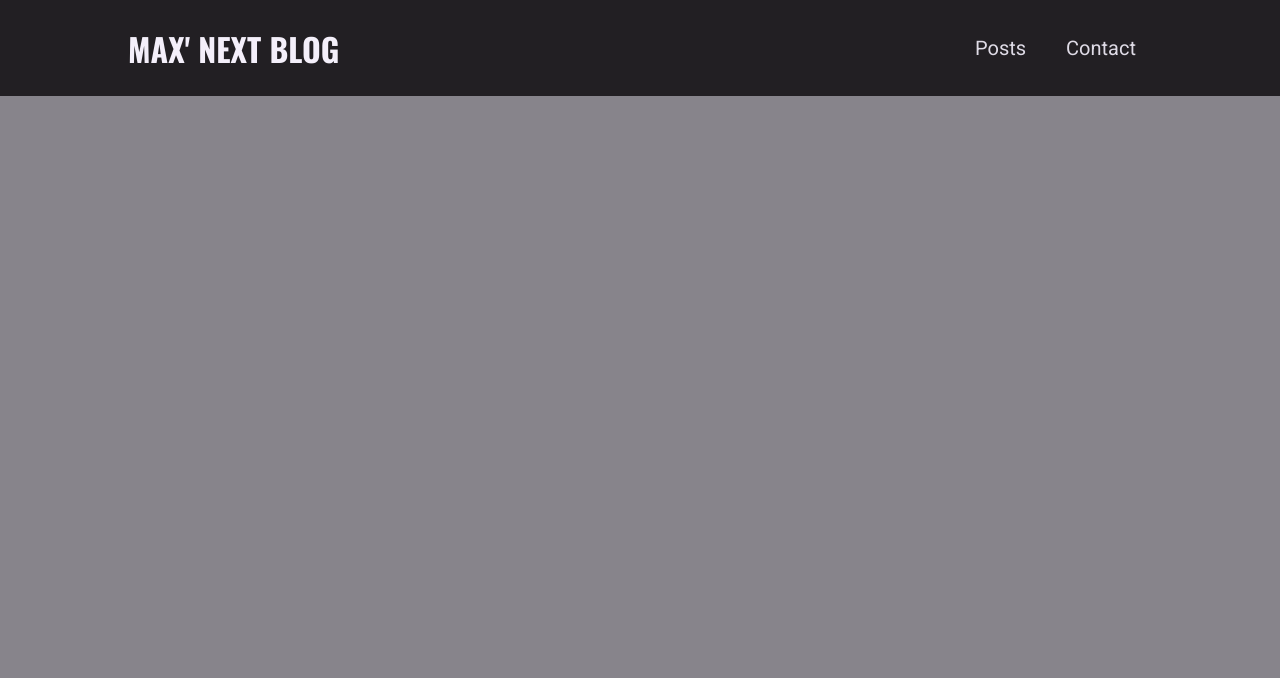
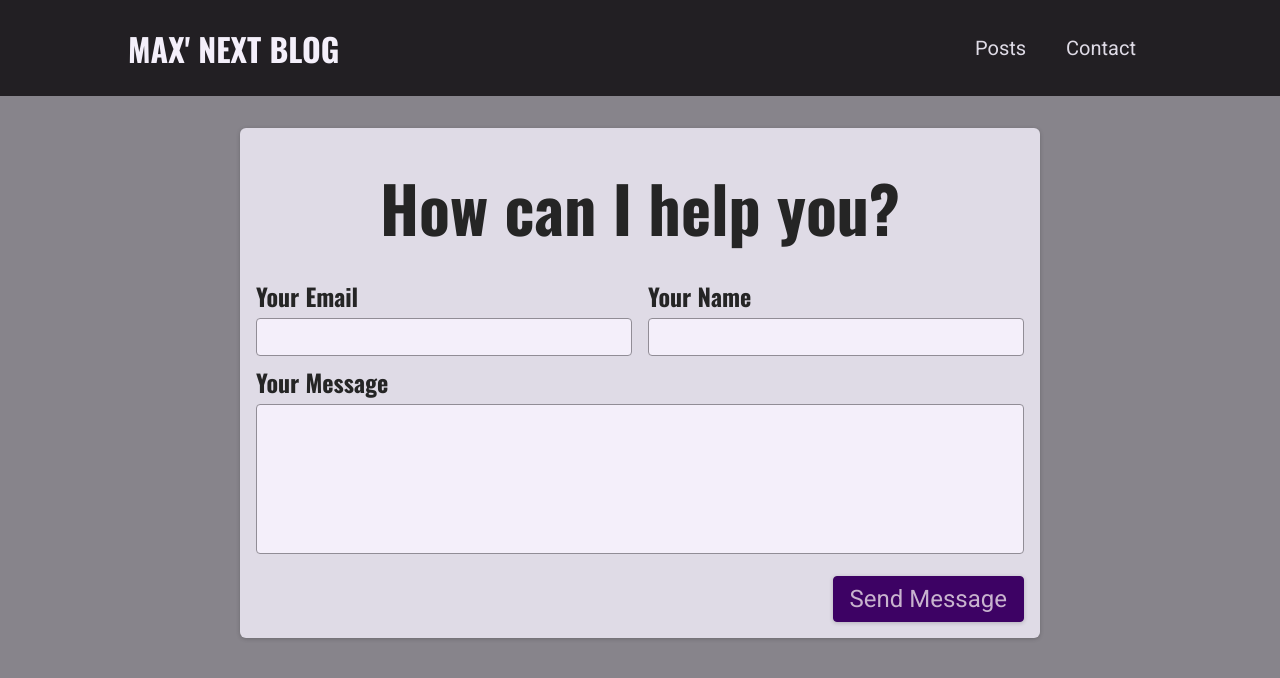
Before and after one commit to andersonzeroone/blogNextJS, a Next.js app: page /contact in a window 1280 px wide. Shown: the top 678 px of the page. Built offline with nearby package versions, Linux system fonts and the light colour scheme.

Commit message:
create component contact form

```diff
--- /dev/null
+++ b/components/contact/contact-form.js
@@ -0,0 +1,31 @@
+import classes from './contact-form.module.css';
+
+function ContactForm() {
+  return (
+    <section className={classes.contact}>
+      <h1>How can I help you?</h1>
+      <form className={classes.form}>
+        <div className={classes.controls}>
+          <div className={classes.control}>
+            <label htmlFor='email'>Your Email</label>
+            <input type='email' id='email' required />
+          </div>
+          <div className={classes.control}>
+            <label htmlFor='name'>Your Name</label>
+            <input type='text' id='name' required />
+          </div>
+        </div>
+        <div className={classes.control}>
+          <label htmlFor='message'>Your Message</label>
+          <textarea id='message' rows='5'></textarea>
+        </div>
+
+        <div className={classes.actions}>
+          <button>Send Message</button>
+        </div>
+      </form>
+    </section>
+  );
+}
+
+export default ContactForm;
--- /dev/null
+++ b/components/contact/contact-form.module.css
@@ -0,0 +1,73 @@
+.contact {
+  margin: var(--size-8) auto;
+  border-radius: 6px;
+  background-color: var(--color-grey-100);
+  width: 90%;
+  max-width: 50rem;
+  padding: var(--size-4);
+  box-shadow: 0 1px 4px rgba(0, 0, 0, 0.2);
+  font-size: var(--size-6);
+}
+
+.contact h1 {
+  font-size: var(--size-8);
+  margin: var(--size-4) 0;
+  text-align: left;
+}
+
+.form label {
+  display: block;
+  font-family: 'Oswald', sans-serif;
+  font-weight: bold;
+  margin: var(--size-2) 0 var(--size-1) 0;
+}
+
+.form input,
+.form textarea {
+  font: inherit;
+  padding: var(--size-1);
+  border-radius: 4px;
+  width: 100%;
+  border: 1px solid var(--color-grey-400);
+  background-color: var(--color-grey-50);
+  resize: none;
+}
+
+.controls {
+  display: flex;
+  column-gap: 1rem;
+  flex-wrap: wrap;
+}
+
+.control {
+  flex: 1;
+  min-width: 10rem;
+}
+
+.actions {
+  margin-top: var(--size-4);
+  text-align: right;
+}
+
+.form button {
+  font: inherit;
+  cursor: pointer;
+  background-color: var(--color-primary-700);
+  border: 1px solid var(--color-primary-700);
+  padding: var(--size-2) var(--size-4);
+  border-radius: 4px;
+  color: var(--color-primary-50);
+  box-shadow: 0 1px 4px rgba(0, 0, 0, 0.2);
+}
+
+.form button:hover {
+  background-color: var(--color-primary-500);
+  border-color: var(--color-primary-500);
+}
+
+@media (min-width: 768px) {
+  .contact h1 {
+    font-size: var(--size-16);
+    text-align: center;
+  }
+}
--- /dev/null
+++ b/pages/api/contact.js
@@ -0,0 +1,32 @@
+function handler(req, res) {
+  if (req.method === 'POST') {
+    const { email, name, message } = req.body;
+
+    if (
+      !email ||
+      !email.includes('@') ||
+      !name ||
+      name.trim() === '' ||
+      !message ||
+      message.trim() === ''
+    ) {
+      res.status(422).json({ message: 'Invalid input.' });
+      return;
+    }
+
+    // Store it in a database
+    const newMessage = {
+      email,
+      name,
+      message,
+    };
+
+    console.log(newMessage);
+
+    res
+      .status(201)
+      .json({ message: 'Successfully stored message!', message: newMessage });
+  }
+}
+
+export default handler;
--- a/pages/contact.js
+++ b/pages/contact.js
@@ -1,3 +1,7 @@
-function ContactPage() {}
+import ContactForm from '../components/contact/contact-form';
+
+function ContactPage() {
+  return <ContactForm />;
+}
 
 export default ContactPage;
```
